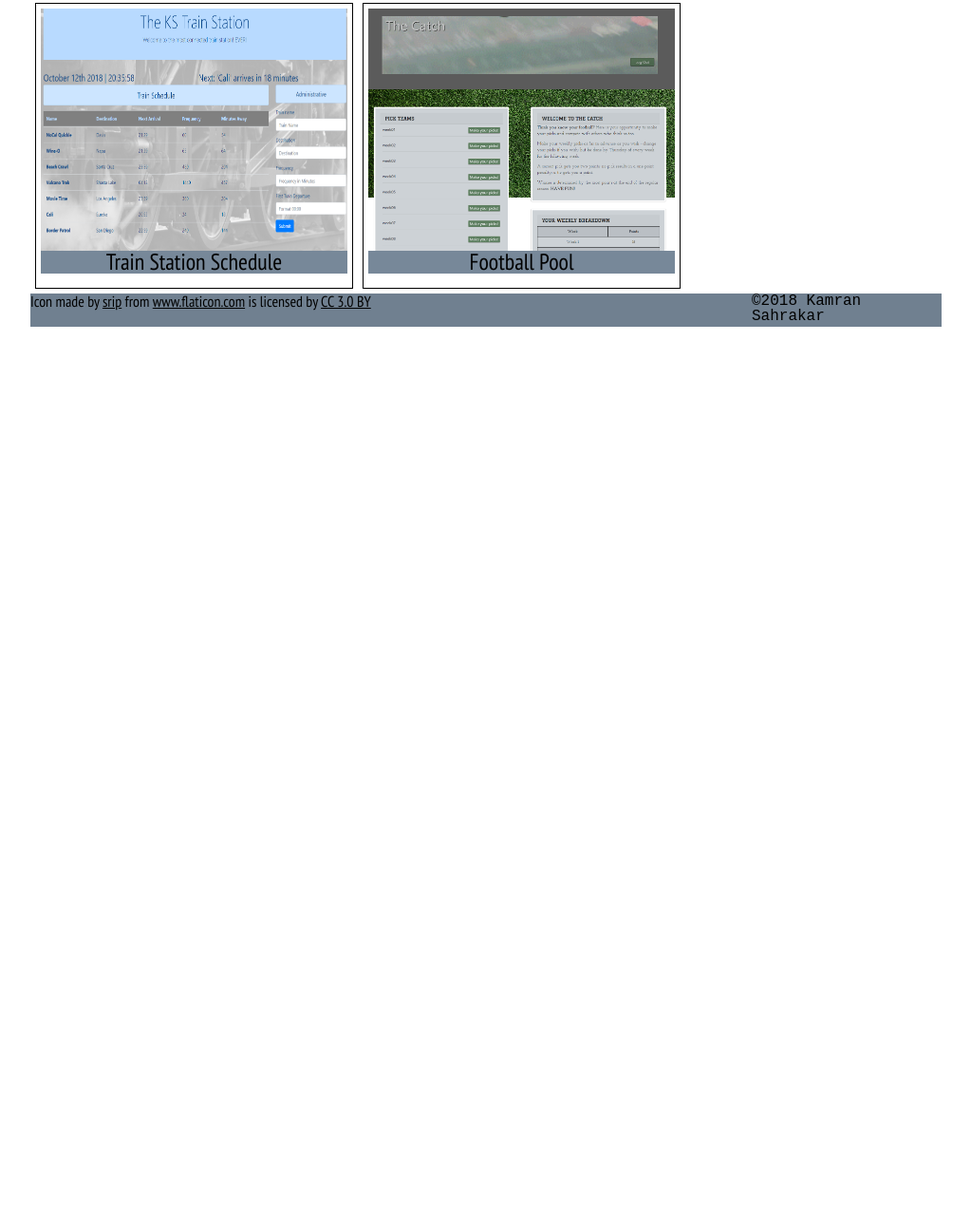
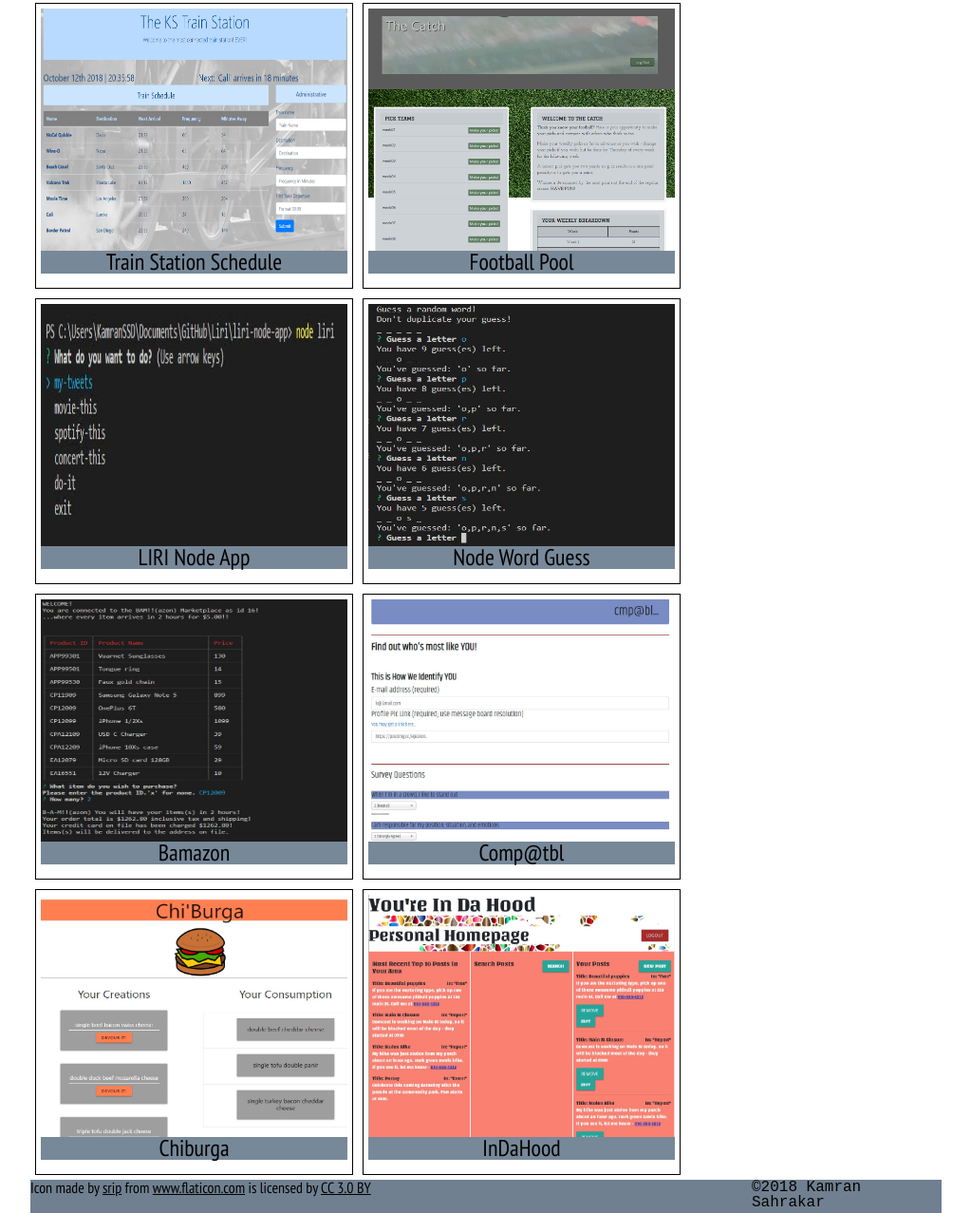
Before and after one commit to ksahrakar/uPortfolio, a plain HTML site: page portfolio.html in a window 1280 px wide. Shown: the part 693-1970 px from the top of the page at 95% size, without its empty margins (128-1151 px from the left). Before the commit the page ends 1037 px from the top, so only its background shows below. Drawn offline with Linux system fonts and the light colour scheme; files that its build step writes are made by us from their sources; a web font is replaced by a local one.

Commit message:
updated projects adn profile pic

```diff
--- a/portfolio.html
+++ b/portfolio.html
@@ -68,6 +68,42 @@
                     <div class="label">Football Pool</div>
                     </a>
                 </li>
+                <li class="itemBox">
+                    <a href="https://github.com/ksahrakar/liri-node-app.git">
+                    <img src="assets/images/Liri Capture.JPG" alt="Project7" height=263 width=323>
+                    <div class="label">LIRI Node App</div>
+                    </a>
+                </li>
+                <li class="itemBox">
+                    <a href="https://github.com/ksahrakar/node-guess.git">
+                    <img src="assets/images/NodeWordGuess.JPG" alt="Project7" height=263 width=323>
+                    <div class="label">Node Word Guess</div>
+                    </a>
+                </li>
+                <li class="itemBox">
+                    <a href="https://github.com/ksahrakar/bamazon-app.git">
+                    <img src="assets/images/Bamazon.JPG" alt="Project7" height=263 width=323>
+                    <div class="label">Bamazon</div>
+                    </a>
+                </li>
+                <li class="itemBox">
+                    <a href="https://github.com/ksahrakar/friend-finder.git">
+                    <img src="assets/images/FriendFinder.JPG" alt="Project7" height=263 width=323>
+                    <div class="label">Comp@tbl</div>
+                    </a>
+                </li>
+                <li class="itemBox">
+                    <a href="https://github.com/ksahrakar/chiburga.git">
+                    <img src="assets/images/Chiburga.JPG" alt="Project7" height=263 width=323>
+                    <div class="label">Chiburga</div>
+                    </a>
+                </li>
+                <li class="itemBox">
+                    <a href="https://github.com/ksahrakar/InDaHood.git">
+                    <img src="assets/images/InDaHood.JPG" alt="Project7" height=263 width=323>
+                    <div class="label">InDaHood</div>
+                    </a>
+                </li>
             </ul>
         </div>
     </div>
```
Also changed, not shown: index.html (+1 -1 lines), assets/images/Bamazon.JPG (added), assets/images/Chiburga.JPG (added), assets/images/FriendFinder.JPG (added), assets/images/InDaHood.JPG (added), assets/images/Liri Capture.JPG (added), assets/images/NodeWordGuess.JPG (added), assets/images/profile2.jpg (added).
